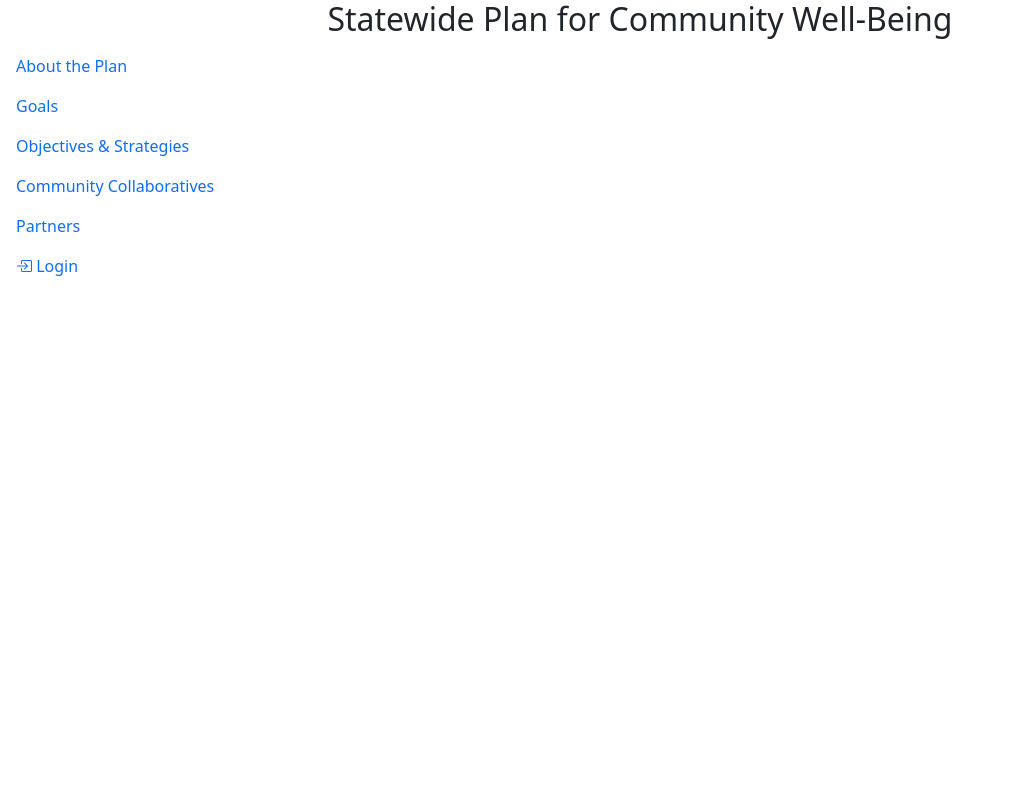
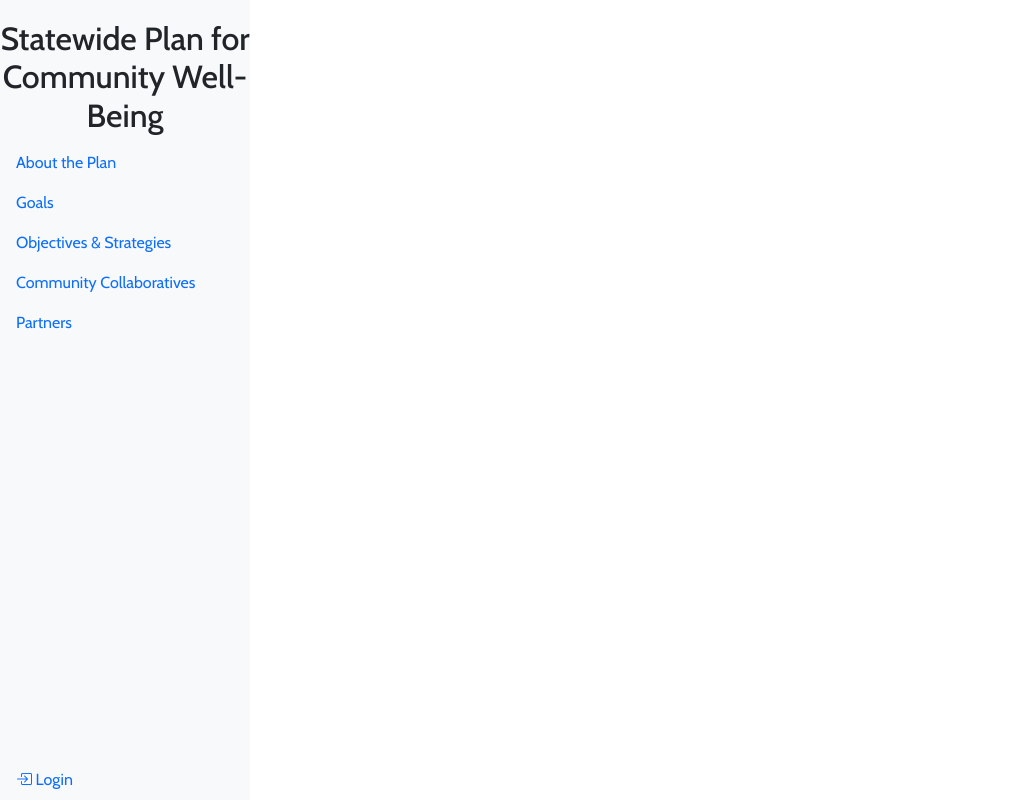
Before and after one commit to Nebraska-Children-Families-Foundation/statewide-plan-cwb, a Django app: page / in a window 1280 px wide. Shown: the whole page, without its empty margins (0-1011 px from the left). Run offline with Django 4.2, Linux system fonts and the light colour scheme; some libraries are stand-ins or nearby versions.

Commit message:
organize CSS into project root as main.css, update base.html files to reflect change

```diff
--- a/core/templates/core/base.html
+++ b/core/templates/core/base.html
@@ -1,3 +1,5 @@
+{% load static %}
+
 <!doctype html>
 <html lang="en">
   <head>
@@ -7,6 +9,7 @@
     <link href="https://cdn.jsdelivr.net/npm/bootstrap@5.3.3/dist/css/bootstrap.min.css" rel="stylesheet" integrity="sha384-QWTKZyjpPEjISv5WaRU9OFeRpok6YctnYmDr5pNlyT2bRjXh0JMhjY6hW+ALEwIH" crossorigin="anonymous">
     <link href="https://cdn.jsdelivr.net/npm/bootstrap-icons@1.9.1/font/bootstrap-icons.css" rel="stylesheet">
     {% include 'includes/font_links.html' %}
+    <link href="{% static 'css/main.css' %}" rel="stylesheet">
   </head>
   <body>
 
--- a/static/css/main.css
+++ b/static/css/main.css
@@ -1,3 +1,19 @@
+/* Apply Merriweather to all body text */
+body {
+    font-family: 'Merriweather', serif;
+}
+
+/* Apply Cabin to headings */
+h1, h2, h3, h4, h5, h6 {
+    font-family: 'Cabin', sans-serif;
+}
+
+/* Apply Cabin to navigation links */
+.nav-link {
+    font-family: 'Cabin', sans-serif;
+}
+
+/* Create the sidebar */
 .sidebar {
           display: flex;
           flex-direction: column;
@@ -13,6 +29,7 @@
           padding-top: 20px;
         }
 
+/* Define the main content area */
 .main-content {
         margin-left: 250px; /* same as sidebar width */
         padding: 20px;
--- a/users/templates/users/base.html
+++ b/users/templates/users/base.html
@@ -1,3 +1,5 @@
+{% load static %}
+
 <!doctype html>
 <html lang="en">
   <head>
@@ -7,6 +9,7 @@
     <link href="https://cdn.jsdelivr.net/npm/bootstrap@5.3.3/dist/css/bootstrap.min.css" rel="stylesheet" integrity="sha384-QWTKZyjpPEjISv5WaRU9OFeRpok6YctnYmDr5pNlyT2bRjXh0JMhjY6hW+ALEwIH" crossorigin="anonymous">
     <link href="https://cdn.jsdelivr.net/npm/bootstrap-icons@1.9.1/font/bootstrap-icons.css" rel="stylesheet">
     {% include 'includes/font_links.html' %}
+    <link href="{% static 'css/main.css' %}" rel="stylesheet">
   </head>
   <body>
 
```
